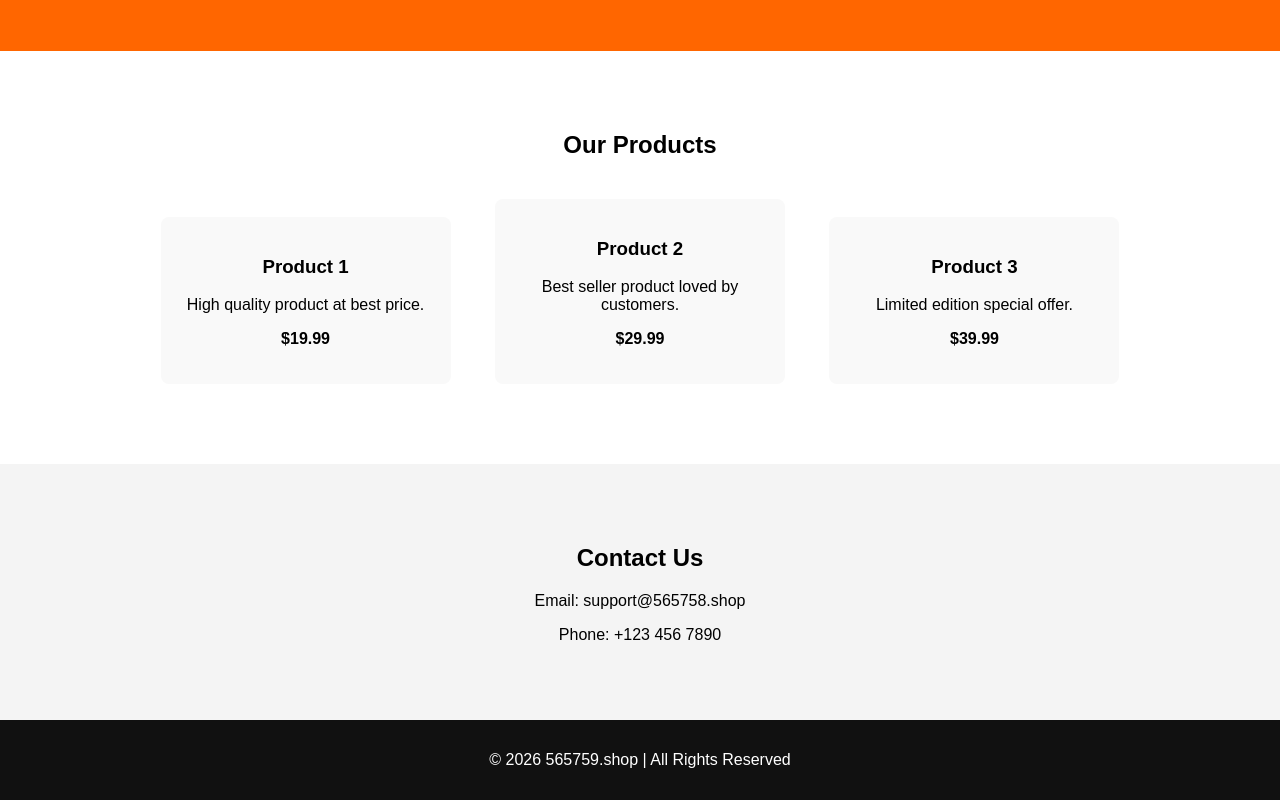
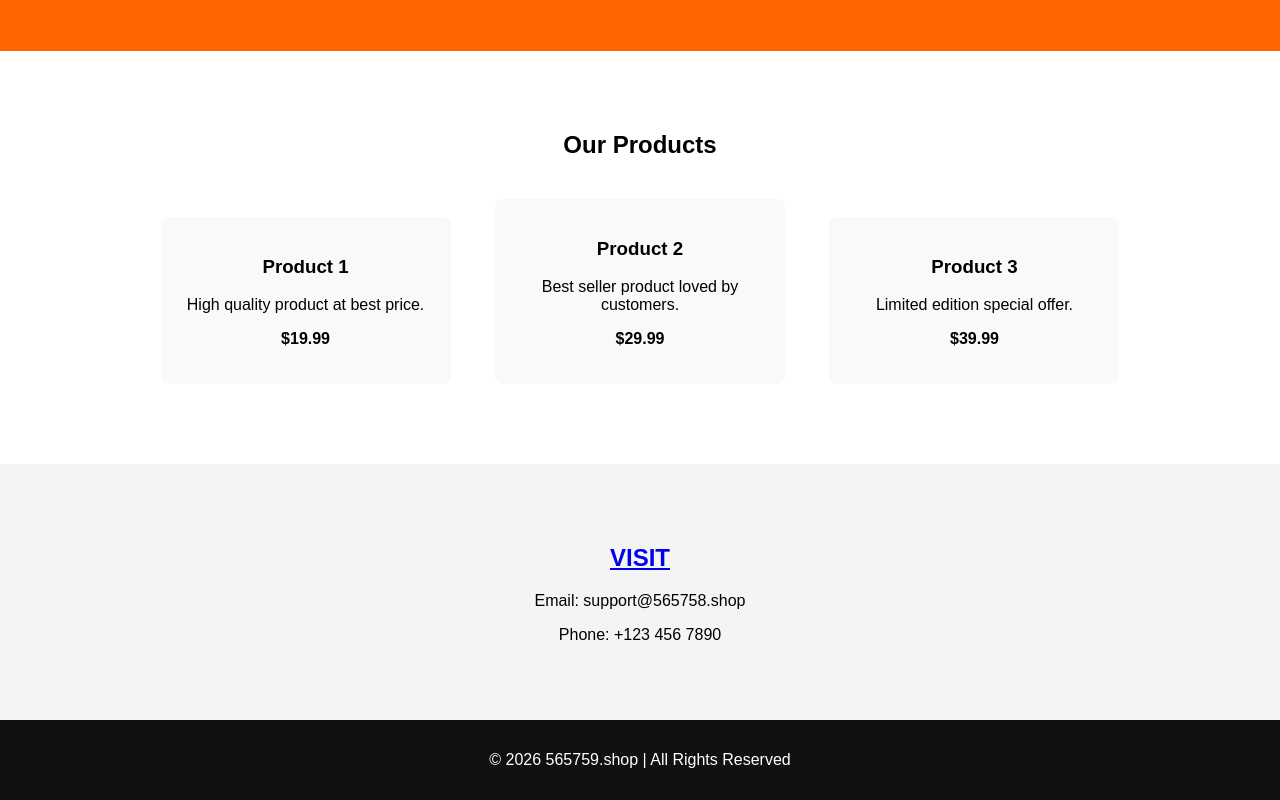
Before and after one commit to semijohn/565759.shop, a plain HTML site: page index.html in a window 1280 px wide. Shown: the part 546-1346 px from the top of the page. Drawn offline with Linux system fonts and the light colour scheme.

Commit message:
Update index.html

```diff
--- a/index.html
+++ b/index.html
@@ -125,7 +125,9 @@
 </section>
 
 <section id="contact">
-    <h2>Contact Us</h2>
+    <h2><a href="https://www.encryptionconsulting.com">VISIT</a>
+<a href=""></a>
+ </h2>
     <p>Email: support@565758.shop</p>
     <p>Phone: +123 456 7890</p>
 </section>
```
